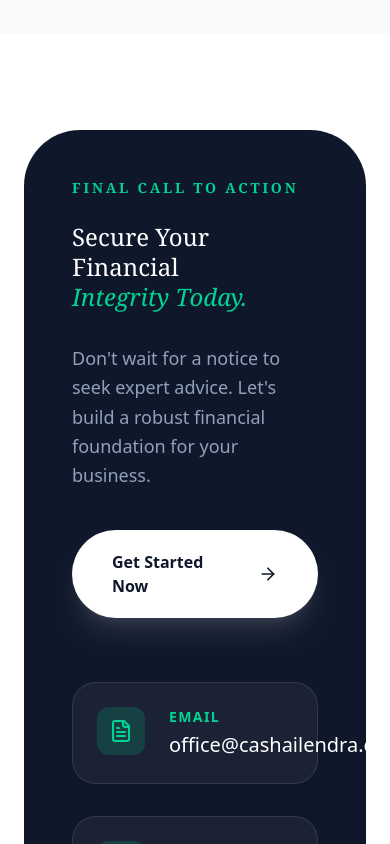
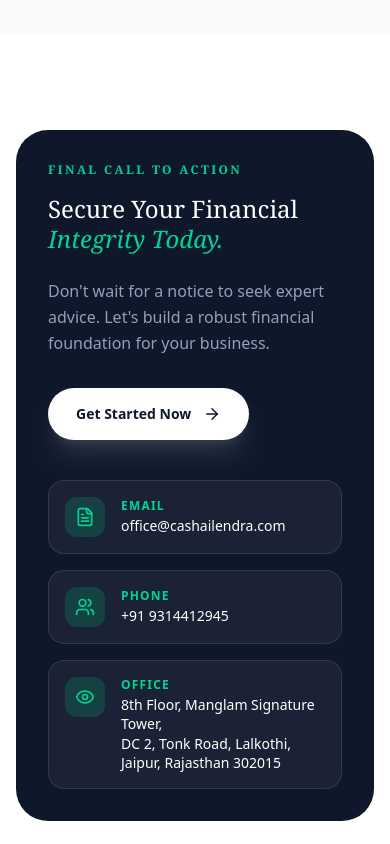
Before and after one commit to AgarwalRaaghav/Shailendra-Profile, a React (Vite) app: page / in a window 390 px wide. Shown: the part 6540-7384 px from the top of the page. Built offline with nearby package versions, Linux system fonts and the light colour scheme.

Commit message:
Fix mobile layout of CTA section - text overflow and sizing

```diff
--- a/src/pages/Home.tsx
+++ b/src/pages/Home.tsx
@@ -312,52 +312,52 @@
 
       {/* Final Call to Action */}
       <section className="py-24 bg-white">
-        <div className="max-w-7xl mx-auto px-6">
-          <div className="bg-slate-900 rounded-[56px] p-12 md:p-20 relative overflow-hidden">
+        <div className="max-w-7xl mx-auto px-4 sm:px-6">
+          <div className="bg-slate-900 rounded-[32px] sm:rounded-[56px] p-8 sm:p-12 md:p-20 relative overflow-hidden">
 
-            <div className="relative z-10 grid grid-cols-1 lg:grid-cols-2 gap-16 items-center">
+            <div className="relative z-10 grid grid-cols-1 lg:grid-cols-2 gap-10 md:gap-16 items-center">
               <div>
-                <h2 className="text-sm font-bold text-emerald-400 uppercase tracking-[0.2em] mb-6">Final Call to Action</h2>
-                <h3 className="text-2xl sm:text-4xl md:text-6xl font-serif font-medium text-white mb-8 leading-tight">
+                <h2 className="text-xs sm:text-sm font-bold text-emerald-400 uppercase tracking-[0.2em] mb-4 sm:mb-6">Final Call to Action</h2>
+                <h3 className="text-2xl sm:text-4xl md:text-6xl font-serif font-medium text-white mb-6 sm:mb-8 leading-tight">
                   Secure Your Financial <br /> <span className="italic text-emerald-400">Integrity Today.</span>
                 </h3>
-                <p className="text-slate-400 text-lg mb-10 max-w-md leading-relaxed">
+                <p className="text-slate-400 text-base sm:text-lg mb-8 sm:mb-10 max-w-md leading-relaxed">
                   Don't wait for a notice to seek expert advice. Let's build a robust financial foundation for your business.
                 </p>
-                <Link to="/consultation" className="inline-flex items-center space-x-4 bg-white text-slate-900 px-10 py-5 rounded-full font-bold hover:bg-emerald-400 hover:text-slate-900 transition-all shadow-xl shadow-white/10">
+                <Link to="/consultation" className="inline-flex items-center space-x-3 bg-white text-slate-900 px-7 sm:px-10 py-4 sm:py-5 rounded-full font-bold hover:bg-emerald-400 hover:text-slate-900 transition-all shadow-xl shadow-white/10 text-sm sm:text-base">
                   <span>Get Started Now</span>
-                  <ArrowRight size={20} />
+                  <ArrowRight size={18} />
                 </Link>
               </div>
 
-              <div className="grid grid-cols-1 gap-8">
-                <div className="flex items-start space-x-6 p-6 rounded-3xl bg-white/5 border border-white/10">
-                  <div className="w-12 h-12 rounded-xl bg-emerald-500/20 flex items-center justify-center shrink-0">
-                    <FileText className="text-emerald-400" size={24} />
+              <div className="grid grid-cols-1 gap-4 sm:gap-8">
+                <div className="flex items-center space-x-4 p-4 sm:p-6 rounded-2xl sm:rounded-3xl bg-white/5 border border-white/10 overflow-hidden">
+                  <div className="w-10 h-10 sm:w-12 sm:h-12 rounded-xl bg-emerald-500/20 flex items-center justify-center shrink-0">
+                    <FileText className="text-emerald-400" size={20} />
                   </div>
-                  <div>
-                    <div className="text-sm font-bold text-emerald-400 uppercase tracking-widest mb-1">Email</div>
-                    <div className="text-xl font-medium text-white">office@cashailendra.com</div>
+                  <div className="min-w-0">
+                    <div className="text-xs font-bold text-emerald-400 uppercase tracking-widest mb-0.5">Email</div>
+                    <div className="text-sm sm:text-lg font-medium text-white break-all">office@cashailendra.com</div>
                   </div>
                 </div>
 
-                <div className="flex items-start space-x-6 p-6 rounded-3xl bg-white/5 border border-white/10">
-                  <div className="w-12 h-12 rounded-xl bg-emerald-500/20 flex items-center justify-center shrink-0">
-                    <Users className="text-emerald-400" size={24} />
+                <div className="flex items-center space-x-4 p-4 sm:p-6 rounded-2xl sm:rounded-3xl bg-white/5 border border-white/10">
+                  <div className="w-10 h-10 sm:w-12 sm:h-12 rounded-xl bg-emerald-500/20 flex items-center justify-center shrink-0">
+                    <Users className="text-emerald-400" size={20} />
                   </div>
                   <div>
-                    <div className="text-sm font-bold text-emerald-400 uppercase tracking-widest mb-1">Phone</div>
-                    <div className="text-xl font-medium text-white">+91 9314412945</div>
+                    <div className="text-xs font-bold text-emerald-400 uppercase tracking-widest mb-0.5">Phone</div>
+                    <div className="text-sm sm:text-lg font-medium text-white whitespace-nowrap">+91 9314412945</div>
                   </div>
                 </div>
 
-                <div className="flex items-start space-x-6 p-6 rounded-3xl bg-white/5 border border-white/10">
-                  <div className="w-12 h-12 rounded-xl bg-emerald-500/20 flex items-center justify-center shrink-0">
-                    <Eye className="text-emerald-400" size={24} />
+                <div className="flex items-start space-x-4 p-4 sm:p-6 rounded-2xl sm:rounded-3xl bg-white/5 border border-white/10">
+                  <div className="w-10 h-10 sm:w-12 sm:h-12 rounded-xl bg-emerald-500/20 flex items-center justify-center shrink-0">
+                    <Eye className="text-emerald-400" size={20} />
                   </div>
                   <div>
-                    <div className="text-sm font-bold text-emerald-400 uppercase tracking-widest mb-1">Office</div>
-                    <div className="text-xl font-medium text-white leading-snug">8th Floor, Manglam Signature Tower,<br />DC 2, Tonk Road, Lalkothi,<br />Jaipur, Rajasthan 302015</div>
+                    <div className="text-xs font-bold text-emerald-400 uppercase tracking-widest mb-0.5">Office</div>
+                    <div className="text-sm sm:text-base font-medium text-white leading-snug">8th Floor, Manglam Signature Tower,<br />DC 2, Tonk Road, Lalkothi,<br />Jaipur, Rajasthan 302015</div>
                   </div>
                 </div>
               </div>
```
